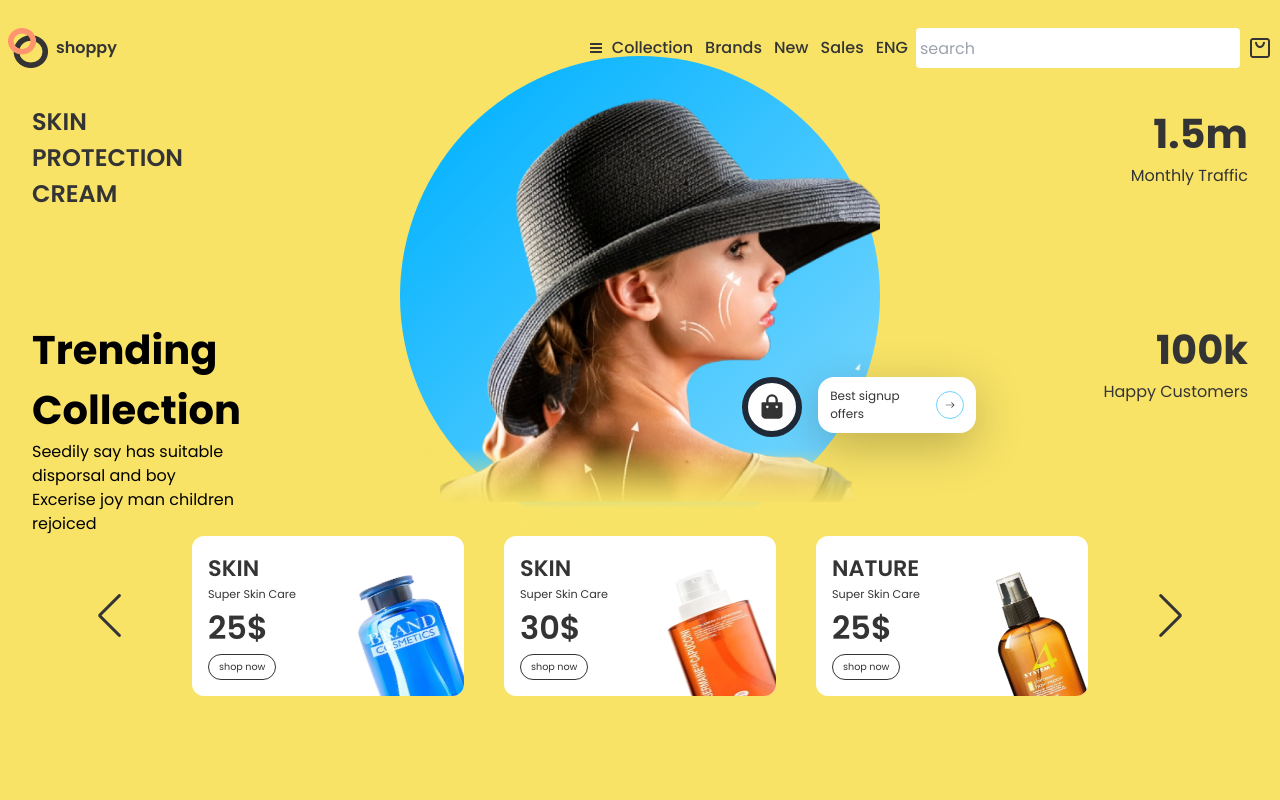
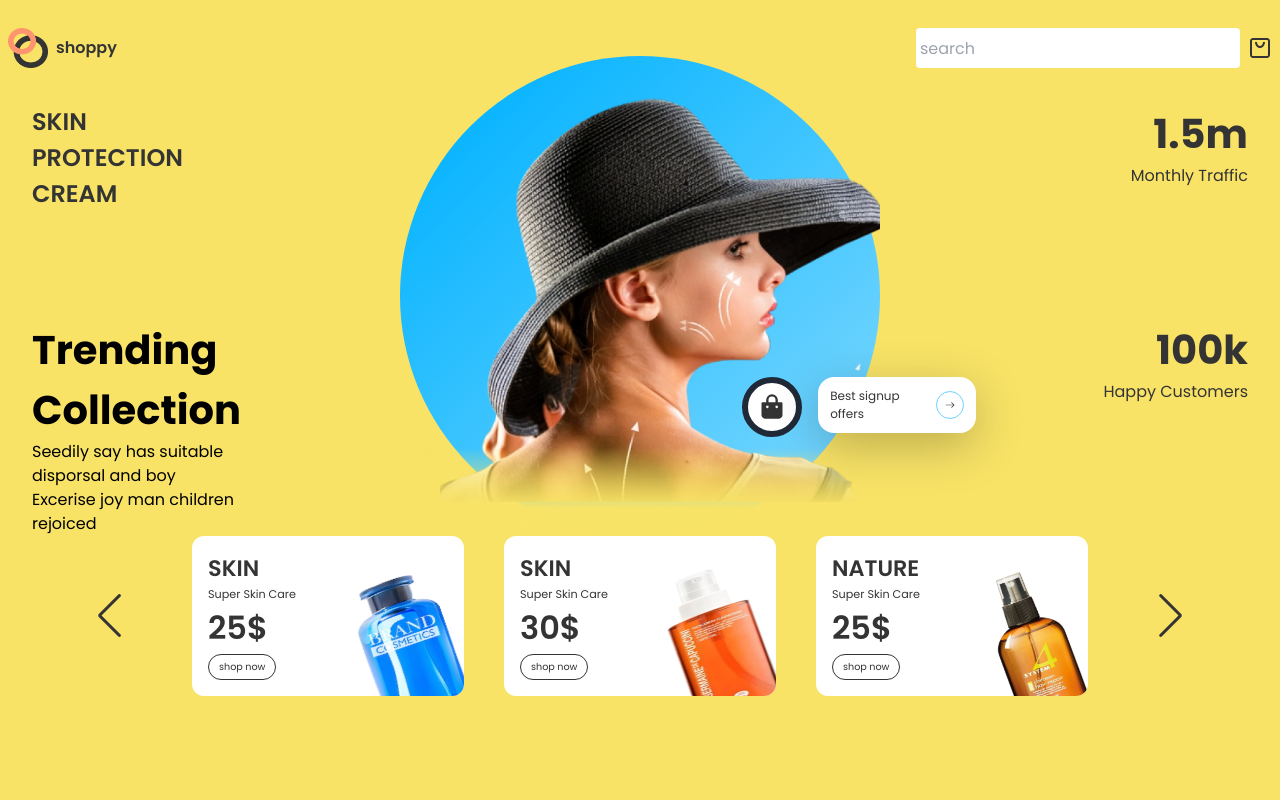
Before and after one commit to Mhira-codes/SHOPPY, a React (Create React App) app: page / in a window 1280 px wide. Shown: the top 800 px of the page. Built offline with nearby package versions, Linux system fonts and the light colour scheme.

Commit message:
changes in file

```diff
--- a/src/component/Header/Header.jsx
+++ b/src/component/Header/Header.jsx
@@ -3,8 +3,15 @@ import "./Header.css";
 import logo from "../../assets/logo.png";
 import { CgShoppingBag } from "react-icons/cg";
 import { GoThreeBars } from "react-icons/go";
+import { useState } from "react";
 
 const Header = () => {
+
+const [showNav,setShowNav] = useState(false)
+
+const toggleMenu =()=>{
+  setShowNav((showNav)=>!showNav)
+}
   return (
     <div className="container flex justify-between items-center p-2 mt-5">
       <div className="logo flex items-center gap-2 ">
@@ -12,11 +19,11 @@ const Header = () => {
         <span className="text-base font-semibold">shoppy</span>
       </div>
       <div className="right-side flex items-center justify-center  gap-2 ">
-        <div className="bars"><GoThreeBars/></div>
+        <div className="bars"><GoThreeBars onClick={toggleMenu} className="hambuger hidden"/></div>
 
 
-        <div className="nav-list ">
-          <ul className="flex justify-center items-center gap-3 list-none font-medium text-[16px] cursor-pointer">
+        <div className="nav-list  ">
+          <ul className="flex justify-center items-center gap-3 list-none font-medium text-[16px] cursor-pointer  md:block lg:block" style={{display: showNav? 'inherit':'none'}} >
             <li>Collection</li>
             <li>Brands</li>
             <li>New</li>
```
